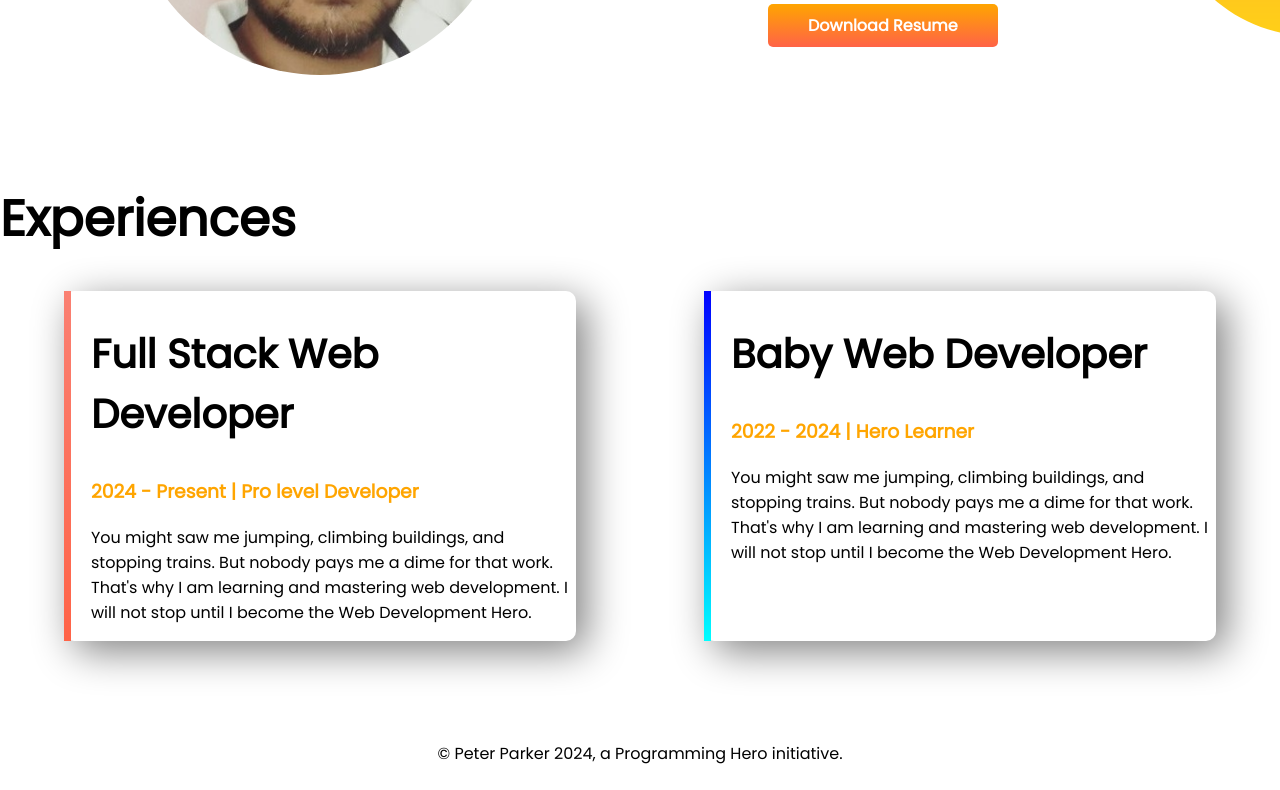
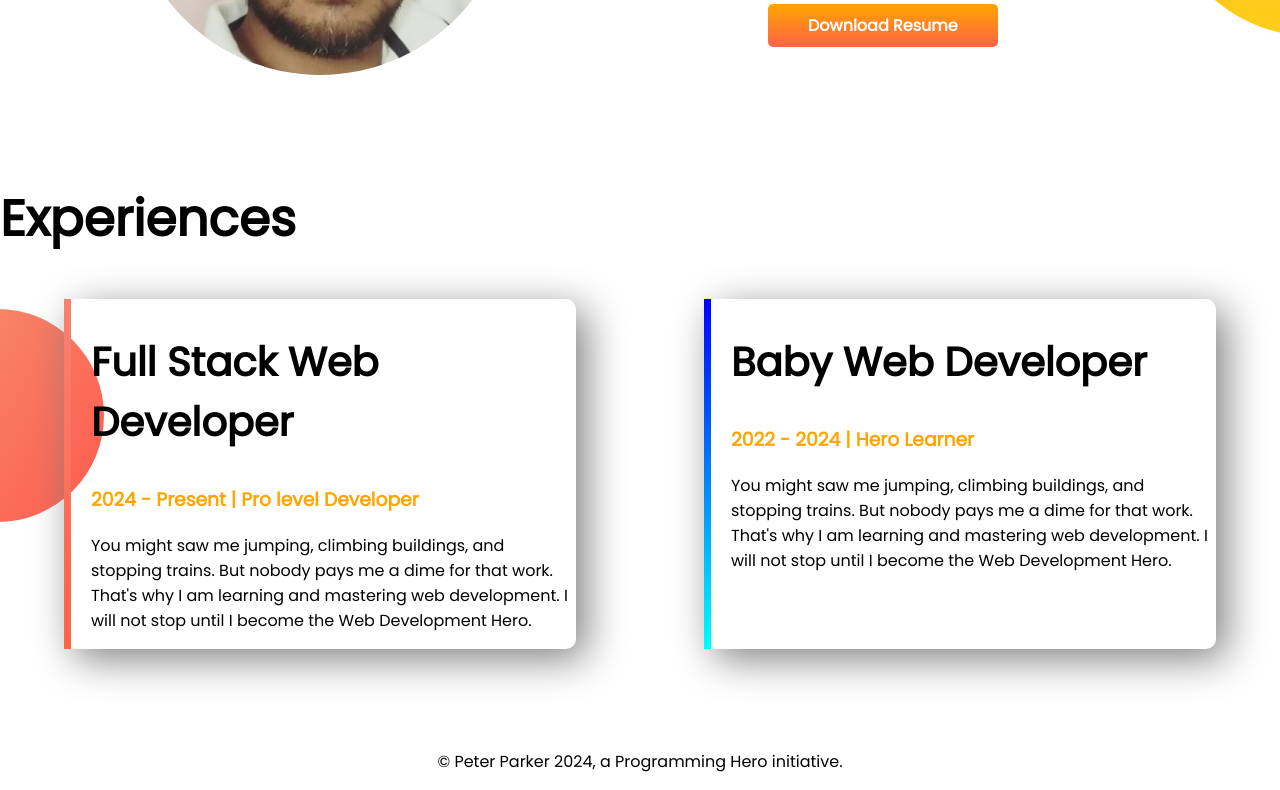
Before and after one commit to Sazid-Ahmed/developer-portfolio, a plain HTML site: page index.html in a window 1280 px wide. Shown: the part 947-1737 px from the top of the page. Drawn offline with Linux system fonts and the light colour scheme.

Commit message:
class corrected

```diff
--- a/index.html
+++ b/index.html
@@ -41,7 +41,8 @@
                 Development Hero.</p>
             <a class="linked-button" target="_blank" href="https://github.com/Sazid-Ahmed">Download Resume</a>
         </div>
-    </section class="experience-area">
+    </section>
+    <section class="experience-area">
         <h1>Experiences</h1>
         <div class="flexible-container">
             <div id="full-stack-experience" class="experience-item">
@@ -63,7 +64,7 @@
                     Hero.</p>
             </div>
         </div>
-    <section>
+    </section>
     <footer>
         <p>© Peter Parker 2024, a Programming Hero initiative.</p>
     </footer>
--- a/style.css
+++ b/style.css
@@ -40,9 +40,9 @@ h2{
     background-position: right;
 }
 .experience-area{
-    background-image: url(images/exp-bg.png);
-    background-repeat: no-repeat;
-    background-position: left;
+background-image: url(images/exp-bg.png);
+background-repeat: no-repeat;
+background-position: left;
 }
 .experience-item{
     width: 40%;
```
Lines whose indentation alone changed are shown as unchanged.
